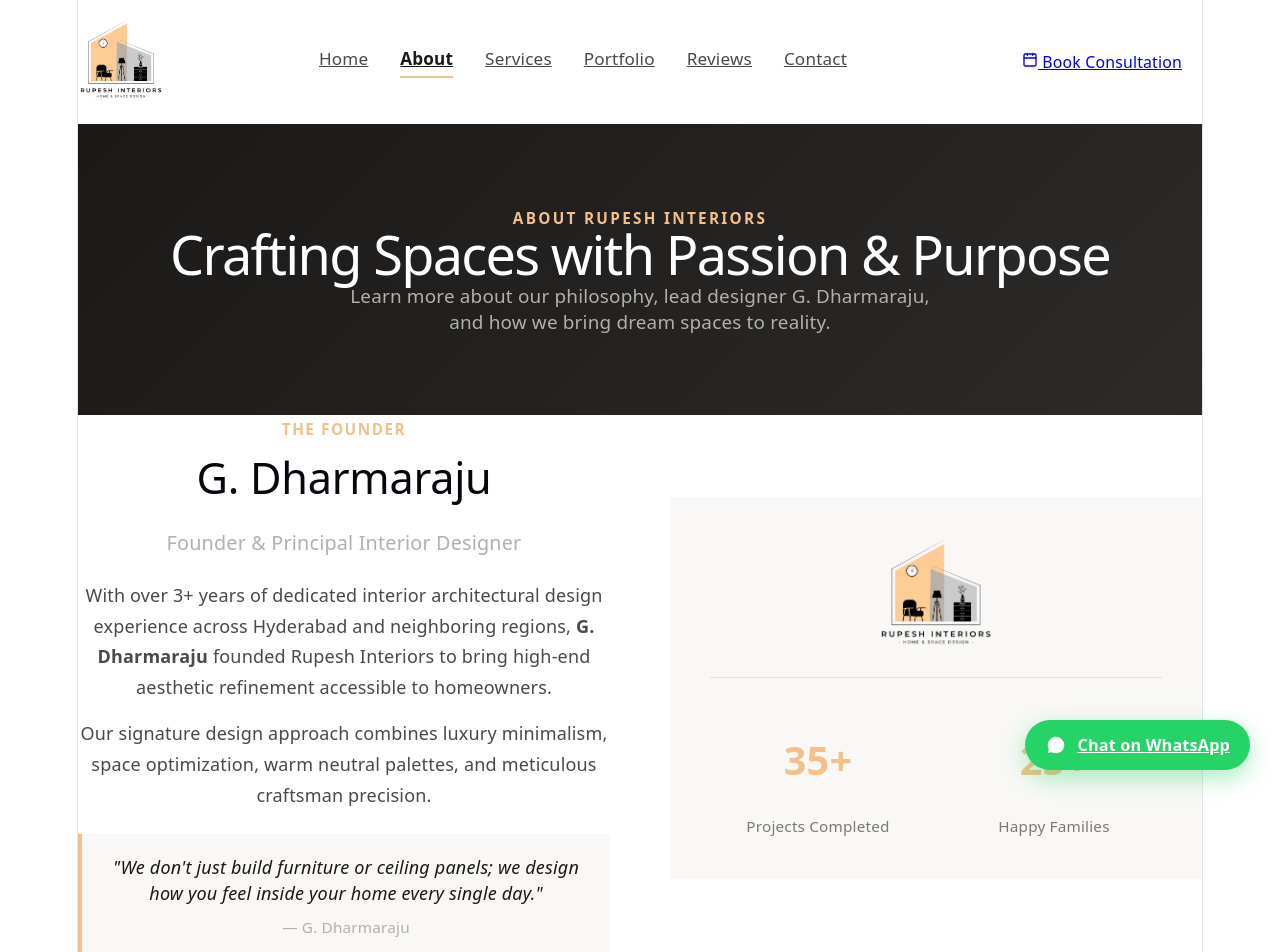
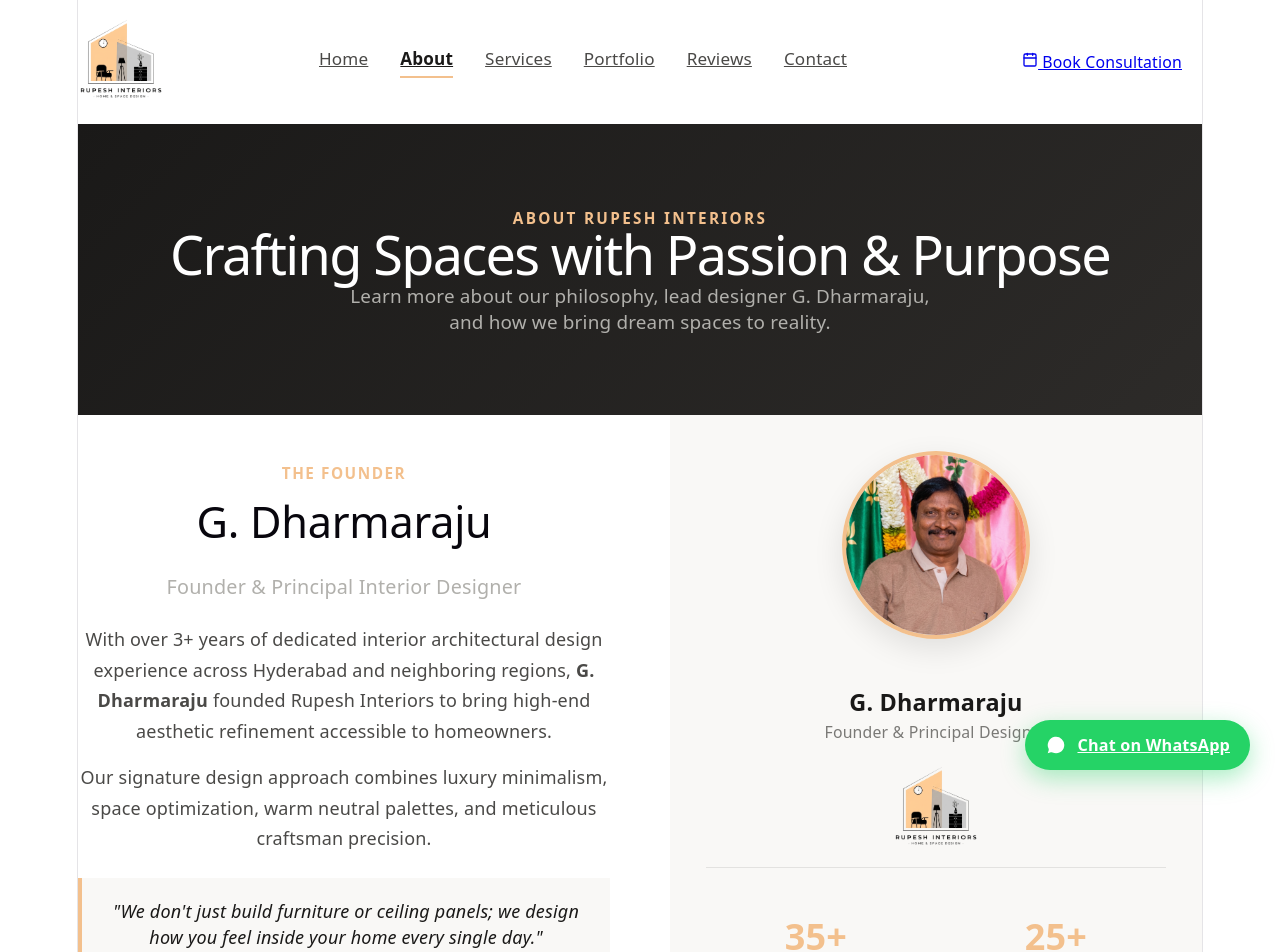
Before and after one commit to manjunath4126/rupeshinteriors, a React (Vite) app: page /about in a window 1280 px wide. Shown: the top 952 px of the page. Built offline with nearby package versions, Linux system fonts and the light colour scheme; the HTML template or start-up script is replaced by a standard one.

Commit message:
Add founder G. Dharmaraju portrait photo card to Home & About pages

```diff
--- a/src/components/HeroSection.jsx
+++ b/src/components/HeroSection.jsx
@@ -13,7 +13,7 @@
         alignItems: 'center',
         background: 'linear-gradient(135deg, #FFFFFF 0%, #F8F7F5 60%, #F3C08D 100%)',
         overflow: 'hidden',
-        padding: '60px 0 100px 0'
+        padding: '60px 0 80px 0'
       }}
     >
       {/* Decorative backdrop shapes */}
@@ -52,7 +52,7 @@
             alignItems: 'center'
           }}
         >
-          {/* Text Content */}
+          {/* Left Text & Founder Profile Content */}
           <motion.div
             initial={{ opacity: 0, x: -30 }}
             animate={{ opacity: 1, x: 0 }}
@@ -102,7 +102,7 @@
               Rupesh Interiors crafts timeless residential and commercial spaces with a perfect balance of warmth, functionality, and clean minimalist elegance.
             </p>
 
-            <div style={{ display: 'flex', flexWrap: 'wrap', gap: '16px', alignItems: 'center' }}>
+            <div style={{ display: 'flex', flexWrap: 'wrap', gap: '16px', alignItems: 'center', marginBottom: '32px' }}>
               <NavLink to="/book-consultation" className="btn-primary" style={{ padding: '14px 32px' }}>
                 <Calendar size={18} /> Book Free Consultation
               </NavLink>
@@ -111,9 +111,46 @@
                 View Portfolio <ArrowRight size={18} />
               </NavLink>
             </div>
+
+            {/* Founder Profile Card (Replacing red rectangle) */}
+            <div
+              className="glass-card"
+              style={{
+                display: 'inline-flex',
+                alignItems: 'center',
+                gap: '16px',
+                padding: '14px 22px',
+                borderRadius: '16px',
+                maxWidth: '420px',
+                background: 'rgba(255, 255, 255, 0.9)',
+                borderLeft: '4px solid #F3C08D',
+                boxShadow: '0 10px 30px rgba(0, 0, 0, 0.05)'
+              }}
+            >
+              <img
+                src="/owner.jpg"
+                alt="G. Dharmaraju - Founder & Principal Designer"
+                style={{
+                  width: '56px',
+                  height: '56px',
+                  borderRadius: '50%',
+                  objectFit: 'cover',
+                  border: '2px solid #F3C08D',
+                  flexShrink: 0
+                }}
+              />
+              <div>
+                <h4 style={{ fontSize: '1.05rem', color: '#1A1918', fontWeight: 700, margin: 0 }}>
+                  G. Dharmaraju
+                </h4>
+                <p style={{ fontSize: '0.82rem', color: '#7a7976', margin: '2px 0 0 0', fontWeight: 500 }}>
+                  Founder & Principal Designer
+                </p>
+              </div>
+            </div>
           </motion.div>
 
-          {/* Hero Visual Card */}
+          {/* Right Hero Visual Showcase (Black floating badge removed) */}
           <motion.div
             initial={{ opacity: 0, scale: 0.95 }}
             animate={{ opacity: 1, scale: 1 }}
@@ -141,42 +178,6 @@
                 }}
               />
             </div>
-
-            {/* Floating Overlay Badge */}
-            <div
-              className="glass-card-dark"
-              style={{
-                position: 'absolute',
-                bottom: '-25px',
-                left: '-20px',
-                padding: '18px 24px',
-                display: 'flex',
-                alignItems: 'center',
-                gap: '16px',
-                borderRadius: '16px'
-              }}
-            >
-              <div
-                style={{
-                  width: '48px',
-                  height: '48px',
-                  borderRadius: '12px',
-                  background: '#F3C08D',
-                  color: '#1A1918',
-                  display: 'flex',
-                  alignItems: 'center',
-                  justifyContent: 'center',
-                  fontWeight: 700,
-                  fontSize: '1.2rem'
-                }}
-              >
-                RD
-              </div>
-              <div>
-                <h4 style={{ fontSize: '0.95rem', color: '#FFFFFF' }}>G. Dharmaraju</h4>
-                <p style={{ fontSize: '0.8rem', color: '#B1B0AC' }}>Founder & Principal Designer</p>
-              </div>
-            </div>
           </motion.div>
         </div>
       </div>
--- a/src/pages/About.jsx
+++ b/src/pages/About.jsx
@@ -36,7 +36,7 @@
               <span style={{ color: '#F3C08D', fontWeight: 600, fontSize: '0.85rem', letterSpacing: '0.1em' }}>
                 THE FOUNDER
               </span>
-              <h2 style={{ fontSize: '2.4rem', margin: '10px 0 20px 0' }}>G. Dharmaraju</h2>
+              <h2 style={{ fontSize: '2.4rem', margin: '10px 0 10px 0' }}>G. Dharmaraju</h2>
               <h4 style={{ color: '#B1B0AC', fontWeight: 500, fontSize: '1.1rem', marginBottom: '24px' }}>
                 Founder & Principal Interior Designer
               </h4>
@@ -61,28 +61,45 @@
               </div>
             </div>
 
-            {/* Profile / Studio Graphic */}
-            <div className="glass-card" style={{ padding: '40px', textAlign: 'center', background: '#F9F8F6' }}>
-              <div style={{ display: 'flex', justifyContent: 'center', marginBottom: '24px' }}>
-                <Logo size="large" />
+            {/* Profile / Studio Graphic with Founder Photo */}
+            <div className="glass-card" style={{ padding: '36px', textAlign: 'center', background: '#F9F8F6' }}>
+              <img
+                src="/owner.jpg"
+                alt="G. Dharmaraju - Founder & Principal Designer"
+                style={{
+                  width: '180px',
+                  height: '180px',
+                  borderRadius: '50%',
+                  objectFit: 'cover',
+                  margin: '0 auto 20px auto',
+                  border: '4px solid #F3C08D',
+                  boxShadow: '0 10px 30px rgba(0,0,0,0.1)'
+                }}
+              />
+
+              <h3 style={{ fontSize: '1.3rem', color: '#1A1918', marginBottom: '4px' }}>G. Dharmaraju</h3>
+              <p style={{ fontSize: '0.88rem', color: '#7a7976', marginBottom: '20px' }}>Founder & Principal Designer</p>
+
+              <div style={{ display: 'flex', justifyContent: 'center', marginBottom: '20px' }}>
+                <Logo size="normal" />
               </div>
+
               <div
                 style={{
                   display: 'grid',
                   gridTemplateColumns: '1fr 1fr',
                   gap: '20px',
-                  marginTop: '30px',
                   borderTop: '1px solid rgba(177,176,172,0.3)',
-                  paddingTop: '30px'
+                  paddingTop: '20px'
                 }}
               >
                 <div>
-                  <h3 style={{ fontSize: '2.2rem', color: '#F3C08D' }}>35+</h3>
-                  <p style={{ fontSize: '0.85rem', color: '#7a7976' }}>Projects Completed</p>
+                  <h3 style={{ fontSize: '2rem', color: '#F3C08D' }}>35+</h3>
+                  <p style={{ fontSize: '0.82rem', color: '#7a7976' }}>Projects Completed</p>
                 </div>
                 <div>
-                  <h3 style={{ fontSize: '2.2rem', color: '#F3C08D' }}>25+</h3>
-                  <p style={{ fontSize: '0.85rem', color: '#7a7976' }}>Happy Families</p>
+                  <h3 style={{ fontSize: '2rem', color: '#F3C08D' }}>25+</h3>
+                  <p style={{ fontSize: '0.82rem', color: '#7a7976' }}>Happy Families</p>
                 </div>
               </div>
             </div>
```
Also changed, not shown: public/owner.jpg (added).
